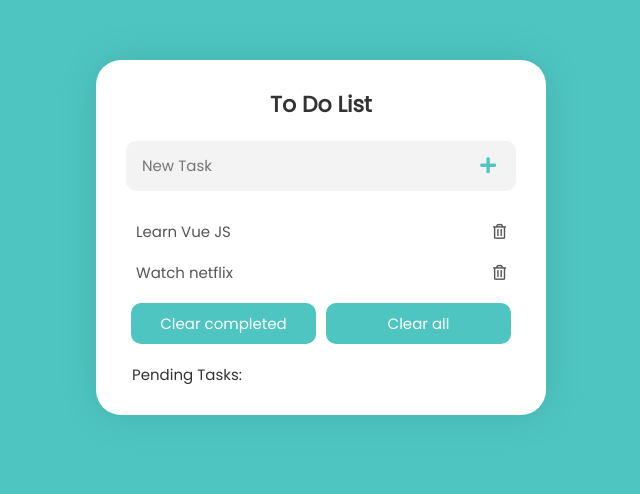
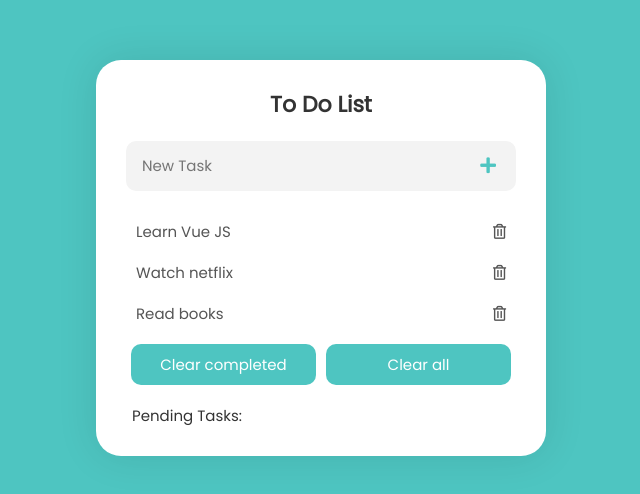
Before and after one commit to Gleemox/todo-app-built-using-VueJS, a Vue app: page / in a window 1280 px wide. Shown: the top 494 px of the page, without its empty margins (319-959 px from the left). Built offline with nearby package versions, Linux system fonts and the light colour scheme.

Commit message:
Add a new task in Task.vue file

```diff
--- a/src/components/Task.vue
+++ b/src/components/Task.vue
@@ -21,6 +21,10 @@
             <button>Watch netflix</button>
             <button><i class="far fa-trash-alt"></i></button>
           </li>
+          <li>
+            <button>Read books</button>
+            <button><i class="far fa-trash-alt"></i></button>
+          </li>
         </ul>
       </div>
       <!-- buttons -->
```
Also changed, not shown: 1 other file (tests, documents, lock files or other folders).
